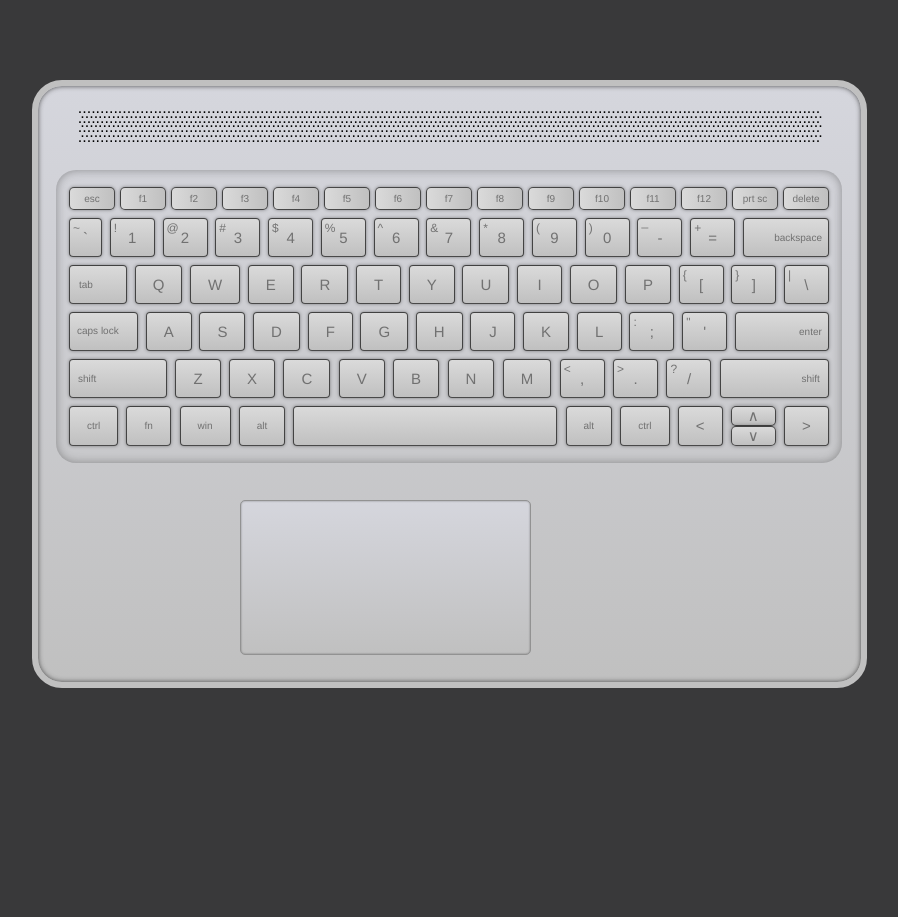
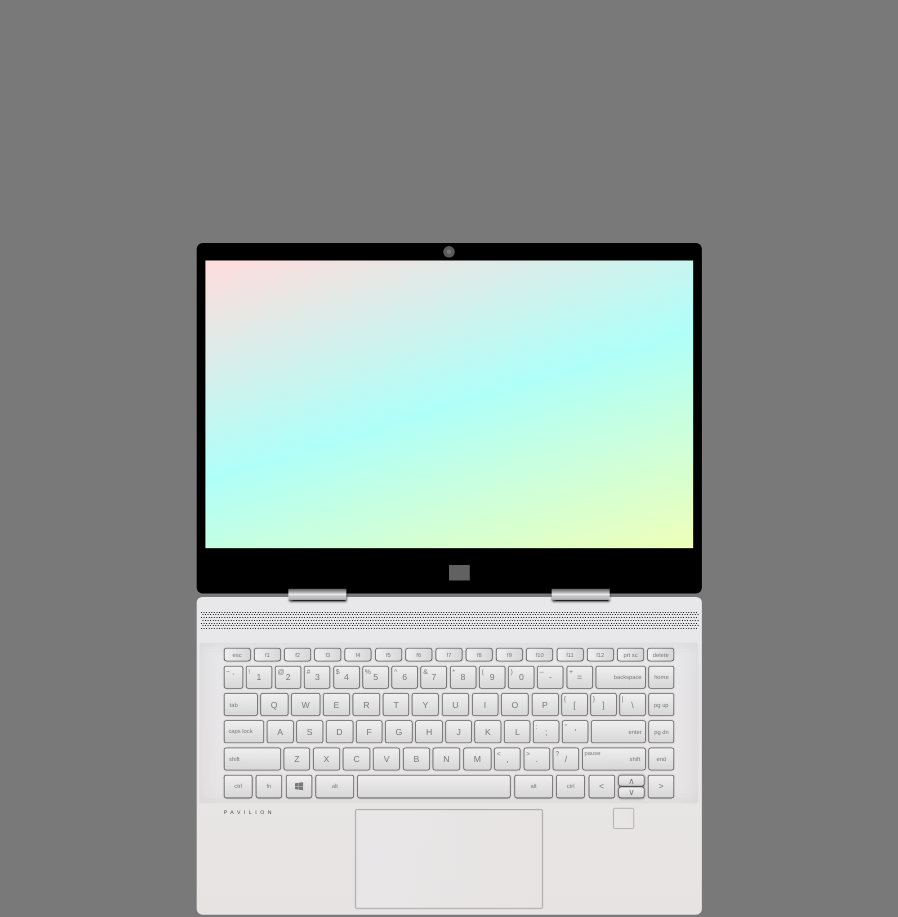
Before and after one commit to san-droid371/KeyboardDesign, a plain HTML site: page index.html in a window 1280 px wide. Shown: the whole page, without its empty margins (191-1089 px from the left). Before the commit the page ends 800 px from the top, so only its background shows below. Drawn offline with Linux system fonts and the light colour scheme; grey boxes are pictures that could not be loaded.

Commit message:
Made necessary changes

```diff
--- a/index.html
+++ b/index.html
@@ -7,19 +7,30 @@
     <meta name="viewport" content="width=device-width, initial-scale=1.0">
     <title>Keyboard Design</title>
     <link rel="stylesheet" href="style.css">
+    <link rel="stylesheet" href="https://maxcdn.bootstrapcdn.com/font-awesome/4.6.1/css/font-awesome.min.css">
 </head>
 
 <body>
+    <div class="laptop-design">
+        <div class="screen-strip">
+            <div class="web-cam"></div>
+            <div class="screen"></div>
+            <div class="hp-logo"><img src="https://cdn.freebiesupply.com/images/large/2x/hewlett-packard-logo-black-and-white.png" alt=""></div>
+    </div>
+    <div class="joints">
+        <div class="joint"></div>
+        <div class="joint"></div>
+    </div>
     <div class="keyboard-design">
         <div class="full-box">
             <div class="lap-speaker">
-                <div class="dot-pattern">.......................................................................................................................................................................</div>
-                <div class="dot-left dot-pattern">.......................................................................................................................................................................</div>
-                <div class="dot-pattern">.......................................................................................................................................................................</div>
-                <div class="dot-left dot-pattern">.......................................................................................................................................................................</div>
-                <div class="dot-pattern">.......................................................................................................................................................................</div>
-                <div class="dot-left dot-pattern">.......................................................................................................................................................................</div>
-                <div class="dot-pattern">.......................................................................................................................................................................</div>
+                <div class="dot-pattern">.................................................................................................................................................................................................</div>
+                <div class="dot-left dot-pattern">.................................................................................................................................................................................................</div>
+                <div class="dot-pattern">.................................................................................................................................................................................................</div>
+                <div class="dot-left dot-pattern">.................................................................................................................................................................................................</div>
+                <div class="dot-pattern">.................................................................................................................................................................................................</div>
+                <div class="dot-left dot-pattern">.................................................................................................................................................................................................</div>
+                <div class="dot-pattern">.................................................................................................................................................................................................</div>
             </div>
             <div class="keyboard-box">
                     <div class="box-row">
@@ -54,6 +65,7 @@
                         <div class="keys"><span class="pos" id="underscore" >_</span>-</div>
                         <div class="keys"><span class="pos">+</span>=</div>
                         <div class="keys small-font" id="back">backspace</div>
+                        <div class="keys small-font end">home</div>
                     </div>
                     <div class="box-row">
                         <div class="keys small-font" style="
@@ -73,6 +85,7 @@
                         <div class="keys"><span class="pos">{</span>[</div>
                         <div class="keys"><span class="pos">}</span>]</div>
                         <div class="keys"><span class="pos">|</span>\</div>
+                        <div class="keys small-font end">pg up</div>
                     </div>
                     <div class="box-row">
                         <div class="keys small-font" style="width: 53px; padding: 12px 7px; text-align: left;">caps lock</div>
@@ -88,6 +101,7 @@
                         <div class="keys"><span class="pos">:</span>;</div>
                         <div class="keys"><span class="pos">"</span>'</div>
                         <div class="keys small-font" style="text-align: right; min-width: 80px; padding: 13px 6px; ">enter</div>
+                        <div class="keys small-font end">pg dn</div>
                     </div>
                     <div class="box-row">
                         <div class="keys small-font shift">shift</div>
@@ -101,15 +115,16 @@
                         <div class="keys"><span class="pos"><</span>,</div>
                         <div class="keys"><span class="pos">></span>.</div>
                         <div class="keys"><span class="pos">?</span>/</div>
-                        <div class="keys small-font shift" style="text-align: right; min-width: 91px;" >shift</div>
+                        <div class="keys small-font shift" style="text-align: right; min-width: 91px;" ><span class="pos" style="font-size: 10px;">pause</span>shift</div>
+                        <div class="keys small-font end">end</div>
                     </div>
                     <div class="box-row">
                         <div class="keys small-font">ctrl</div>
                         <div class="keys small-font">fn</div>
-                        <div class="keys small-font">win</div>
-                        <div class="keys small-font">alt</div>
+                        <div class="keys small-font"><i class="fa fa-windows" aria-hidden="true" style="transform: scale(1.5);"></i></div>
+                        <div class="keys small-font alt">alt</div>
                         <div class="keys" id="spacebar">&nbsp;</div>
-                        <div class="keys small-font">alt</div>
+                        <div class="keys small-font alt">alt</div>
                         <div class="keys small-font">ctrl</div>
                         <div class="keys"><</div>
                         <div class="arrows">
@@ -118,10 +133,13 @@
                         </div>
                         <div class="keys">></div>
                     </div>
+                    <div class="brand-text">pavilion</div>
+                    <div id="fingerprint-sensor"></div>
             </div>
             <div class="touchpad"></div>
         </div>
     </div>
+</div>
 </body>
 
 </html>
--- a/style.css
+++ b/style.css
@@ -1,23 +1,70 @@
 :root{
-    --key-color: #dadada;
+    --key-color: #efefef;
+    --key-color-grad: #d7d7d7;
     --text-color :#4e4e4eb8;
-    --key-shadow: rgba(0, 0, 0, 0.404);
+    --key-shadow: rgb(0 0 0 / 70%);
 }
 body{
-    background: #39393a;
+    background: #7a7979;
     font-family:Helvetica;
 }
+.screen-strip{
+    border-radius: 10px;
+    background-color: rgb(0, 0, 0);
+    width: 871px;
+    display: flex;
+    align-items: center;
+    justify-content: center;
+    margin: -8px auto;
+    position: relative;
+}
+.screen-strip .screen{
+    background: linear-gradient(163deg,#ffdcdc, #affff8,#eeffb9);
+    height: 496px;
+    width: 100%;
+    margin: 30px 15px 78px;
+}
+.web-cam{
+    position: absolute;
+    background: darkgrey;
+    border-radius: 50%;
+    border: 6px solid gray;
+    width: 8px;
+    height: 8px;
+    top: 5px;
+    opacity: 0.7;
+}
+.laptop-design{
+    transform: scale(0.58);
+}
+.hp-logo img{
+    position: absolute;
+    width: 36px;
+    bottom: 22px;
+    filter: invert(1);
+    left: 50%;
+}
+.joints{
+    display: flex;
+    justify-content: space-evenly;
+    position: relative;
+}
+.joint{
+    height: 20px;
+    width: 100px;
+    background: linear-gradient(180deg, rgb(104 104 104 / 85%),#e8e8ea, #7171719e);
+    box-shadow: 1px 3px 4px #000000f6;
+}
 .keyboard-design .full-box{
-    background: linear-gradient(180deg, #d5d6dd, silver );
-    border: 6px solid silver;
-    box-shadow: inset 0 0 5px rgba(48, 47, 47, 0.842);
-    border-radius: 30px;
-    width: 823px;
+    background: linear-gradient(180deg, #e8e8ea, #e8e3e3);
+    border-radius: 10px;
+    width: 871px;
+    box-sizing: border-box;
     display: flex;
     flex-direction: column;
     align-items: center;
     justify-content: space-between;
-    margin: 80px auto;
+    margin: -6px auto;
 }
 .lap-speaker{
     display: flex;
@@ -32,11 +79,11 @@ body{
     left: 2.5px;
 }
 .keyboard-box{
-    border-radius: 20px;
-    padding: 13px;
-    margin: 10px;
-    /* border: 1px rgba(0, 0, 0, 0.274); */
-    box-shadow: inset 0 0 10px rgba(70, 70, 70, 0.493);
+    border-radius: 3px;
+    padding: 5px 42px;
+    margin: 5px;
+    position: relative;
+    box-shadow:  inset 15px 0 23px rgb(166 166 166 / 12%), inset -15px 0 23px rgb(166 166 166 / 12%);
 }
 .box-row{
     display: flex;
@@ -45,7 +92,7 @@ body{
     color: var(--text-color);
 }
 .f-keys{
-    background: linear-gradient(to right, var(--key-color),silver);
+    background: linear-gradient(to right, var(--key-color),var(--key-color-grad));
     margin: 4px 0;
     padding: 5px 5px;
     min-width: 34px;
@@ -54,21 +101,20 @@ body{
     font-weight: lighter;
     border-radius: 5px;
     border: 1px solid #000000a9;
-    box-shadow:  0 0 3.5px var(--key-shadow) ;
+    box-shadow:  0 0 2px var(--key-shadow) ;
 }
 .touchpad{
-    background: linear-gradient(180deg, #d5d6dd, silver );
+    background: linear-gradient(to right, #e8e8ea8f, #e8e3e3d4  );
     border: 1px solid rgb(146, 146, 146);
-    border-radius: 5px;
-    height: 153px;
-    width: 289px;
-    margin: 27px;
+    border-radius: 3px;
+    height: 170px;
+    width: 322px;
+    margin: 5px 0 10px;
     box-shadow: inset 0 0 2px rgba(0, 0, 0, 0.404);
     position: relative;
-    left: -4rem;
 }
 .keys{
-    background: linear-gradient(180deg, var(--key-color),silver);
+    background: linear-gradient(180deg, var(--key-color),var(--key-color-grad));
     font-weight: lighter;
     text-align: center;
     border-radius: 4px;
@@ -78,7 +124,7 @@ body{
     margin: 4px 0;
     font-size: 15px;
     border: 1px solid #000000a9;
-    box-shadow:  0 0 3.5px var(--key-shadow);
+    box-shadow:  0 0 2px var(--key-shadow);
 }
 #thin{
     padding: 10px 12px;
@@ -111,10 +157,14 @@ body{
 #spacebar{
     min-width: 228px;
 }
+.alt{
+    text-align: center;
+    min-width: 30px;
+}
 .nav-button{
     min-height: 13px;
     padding: 0 16px;
-    background: linear-gradient(180deg, var(--key-color),silver);
+    background: linear-gradient(180deg, var(--key-color),var(--key-color-grad));
     font-weight: lighter;
     text-align: center;
     border-radius: 5px;
@@ -131,3 +181,28 @@ body{
     align-items: center;
     margin: 4px 0;
 }
+.end{
+    min-width: 42px;
+    padding: 0;
+    display: flex;
+    align-items: center;
+    justify-content: center;
+}
+#fingerprint-sensor{
+    height: 34px;
+    width: 34px;
+    background: linear-gradient(to right, #e8e8ea8f, #e8e3e3d4  );
+    position: absolute;
+    right: 111px;
+    bottom: -44px;
+    border: 1px solid rgb(141, 141, 141);
+    border-radius: 3px;
+}
+.brand-text{
+    text-transform: uppercase;
+    position: absolute;
+    letter-spacing: 6px;
+    font-size: 9px;
+    bottom: -21px;
+    opacity: 0.7;
+}
```
Also changed, not shown: Keyboard Design - Google Chrome 20-06-2021 23_26_52.png (deleted), Screenshot.png.
